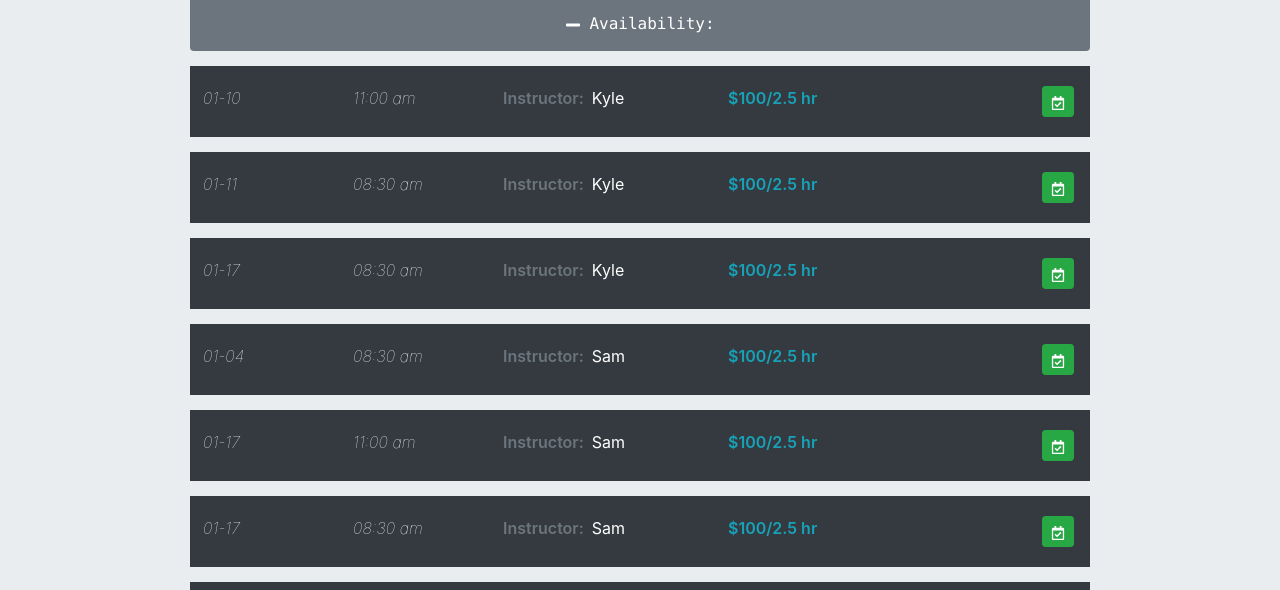
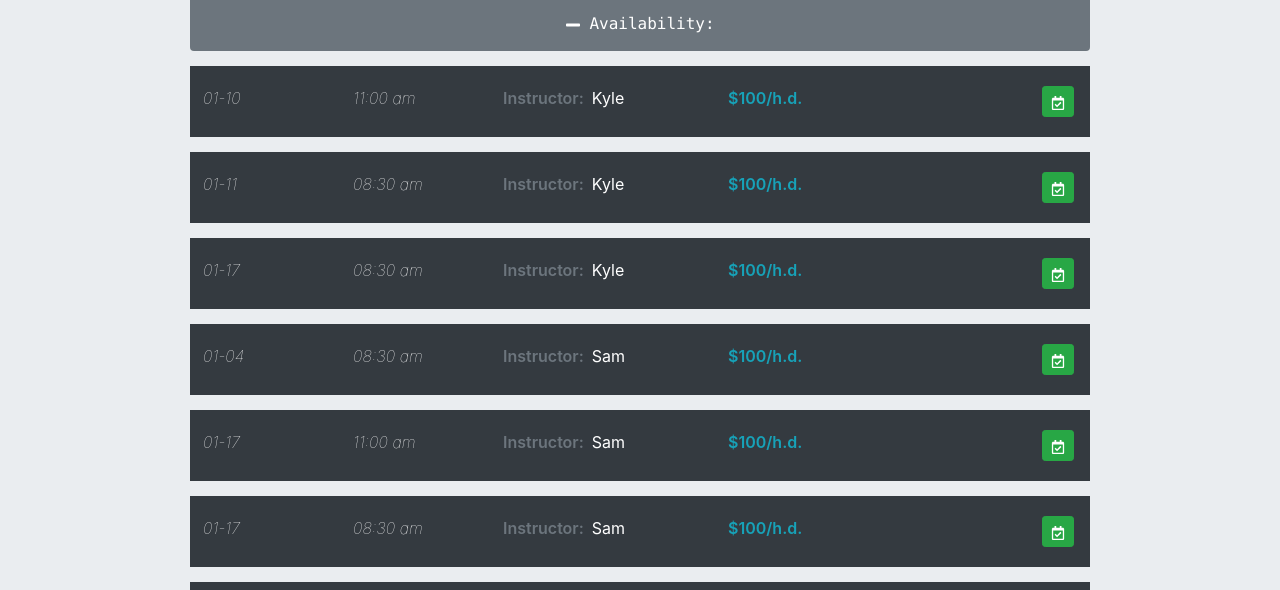
Before and after one commit to hicksey-makes/ski-lessons-snowV2, a React (Create React App) app: page / in a window 1280 px wide. Shown: the part 210-800 px from the top of the page. Built offline with nearby package versions, Linux system fonts and the light colour scheme; a web font is replaced by a local one.

Commit message:
change data.json from 2.5hr to h.d.(half day)

```diff
--- a/public/data.json
+++ b/public/data.json
@@ -2,84 +2,84 @@
 "instructorName": "Tim",
 "lessonDate": "2021-1-4",
 "lsnTime": "2021-1-4 8:30",
-"lessonCost": "$100/2.5 hr"
+"lessonCost": "$100/h.d."
 },
 {
 "instructorName": "Sam",
 "lessonDate": "2021-1-4",
 "lsnTime": "2021-1-4 8:30",
-"lessonCost": "$100/2.5 hr"
+"lessonCost": "$100/h.d."
 },
 {
 "instructorName": "Tim",
 "lessonDate": "2021-1-4",
 "lsnTime": "2021-1-4 11:00",
-"lessonCost": "$100/2.5 hr"
+"lessonCost": "$100/h.d."
 },
 {
 "instructorName": "Tim",
 "lessonDate": "2021-1-5",
 "lsnTime": "2021-1-5 8:30",
-"lessonCost": "$100/2.5 hr"
+"lessonCost": "$100/h.d."
 },
 {
 "instructorName": "Tim",
 "lessonDate": "2021-01-06",
 "lsnTime": "2021-01-06 11:00",
-"lessonCost": "$100/2.5 hr"
+"lessonCost": "$100/h.d."
 },
 {
 "instructorName": "Tim",
 "lessonDate": "2021-1-10",
 "lsnTime": "2021-1-10 8:30",
-"lessonCost": "$100/2.5 hr"
+"lessonCost": "$100/h.d."
 },
 {
 "instructorName": "Kyle",
 "lessonDate": "2021-1-10",
 "lsnTime": "2021-1-10 11:00",
-"lessonCost": "$100/2.5 hr"
+"lessonCost": "$100/h.d."
 },
 {
 "instructorName": "Kyle",
 "lessonDate": "2021-1-11",
 "lsnTime": "2021-1-11 8:30",
-"lessonCost": "$100/2.5 hr"
+"lessonCost": "$100/h.d."
 },
 {
 "instructorName": "Tim",
 "lessonDate": "2021-1-11",
 "lsnTime": "2021-1-11 11:00",
-"lessonCost": "$100/2.5 hr"
+"lessonCost": "$100/h.d."
 },
 {
 "instructorName": "Sam",
 "lessonDate": "2021-1-17",
 "lsnTime": "2021-1-17 11:00",
-"lessonCost": "$100/2.5 hr"
+"lessonCost": "$100/h.d."
 },
 {
 "instructorName": "Sam",
 "lessonDate": "2021-1-17",
 "lsnTime": "2021-1-17 8:30",
-"lessonCost": "$100/2.5 hr"
+"lessonCost": "$100/h.d."
 },
 {
 "instructorName": "Tim",
 "lessonDate": "2021-1-17",
 "lsnTime": "2021-1-17 8:30",
-"lessonCost": "$100/2.5 hr"
+"lessonCost": "$100/h.d."
 },
 {
 "instructorName": "Kyle",
 "lessonDate": "2021-1-17",
 "lsnTime": "2021-1-17 8:30",
-"lessonCost": "$100/2.5 hr"
+"lessonCost": "$100/h.d."
 },
 {
 "instructorName": "Tim",
 "lessonDate": "2021-1-17",
 "lsnTime": "2021-1-17 11:00",
-"lessonCost": "$100/2.5 hr"
+"lessonCost": "$100/h.d."
 }
 ]
--- a/src/components/ListLessons.js
+++ b/src/components/ListLessons.js
@@ -26,7 +26,7 @@ class ListLessons extends Component {
         {this.props.lessons.map(item => (
           <div class="container board-item" key={item.lsnId}>
             <div class="row bg-dark">
-              <div class="col-1 col-md-2 brd">
+              <div class="col-2 col-md-2 brd">
                 <span class="lsn-date text-white">
 
                 <Moment
@@ -37,7 +37,6 @@ class ListLessons extends Component {
               </div>
               <div class="col-2 col-md-2 brd">
                 <span class="lsn-date text-white">
-                <div>{item.lessonTime}</div>
                 <Moment
                   date={item.lsnTime}
                   format="hh:mm a"
@@ -45,14 +44,14 @@ class ListLessons extends Component {
                 </span>
               </div>
               <div class="col-4 col-md-3 brd">
-                <span class="label-item mr-2">
+                <span class="label-item mr-2 text-break">
                 Instructor:
                 </span>
                 <span class="board-name text-white">
                 {item.instructorName}
                 </span>
               </div>
-              <div class="col-3 col-md-3 label-item brd lsn-price text-info">
+              <div class="col-2 col-md-3 label-item brd lsn-price text-info text-break">
                 {item.lessonCost}
               </div>
               <div class="col-2 col-md-2 brd">
```
